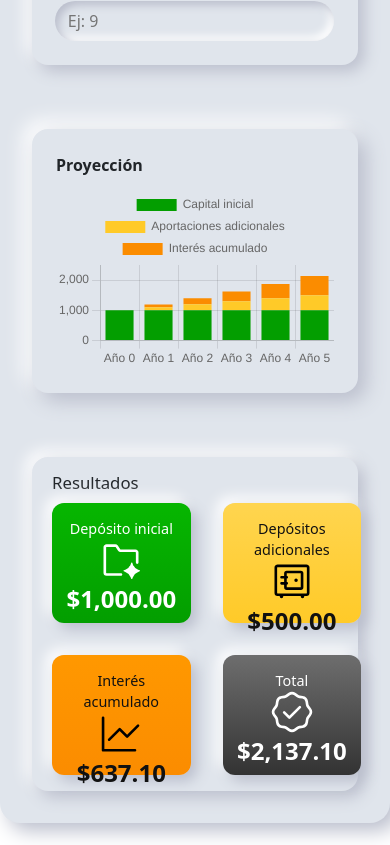
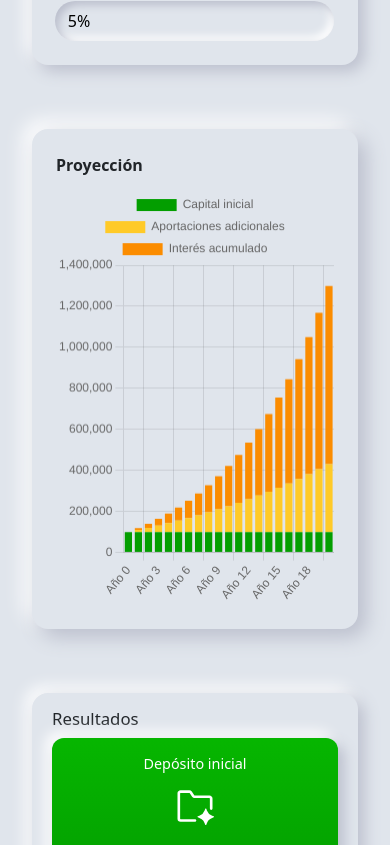
Before and after one commit to Frangersal/my-compound-interest, a React (Vite) app: page / in a window 390 px wide. Shown: the part 959-1804 px from the top of the page. Built offline with nearby package versions, Linux system fonts and the light colour scheme.

Commit message:
Agregue el incremento % de aportacion anual al resultado de la grafica, agregue notacion cientifica porsi algun gracioso quiere poner numeros muy altos e hice algunos acomodos en el layout

```diff
--- a/src/assets/style/Graph.css
+++ b/src/assets/style/Graph.css
@@ -7,7 +7,16 @@
     box-sizing: border-box;
     display: flex;
     flex-direction: column;
-    height: 100%;
+}
+
+/* En móviles pequeños (<= 900px) forzar altura fija para mantener consistencia visual */
+@media (max-width: 900px) {
+    .graph-card {
+        height: 500px;
+        min-height: 500px;
+        max-height: 500px;
+        overflow: hidden;
+    }
 }
 
 .graph-header {
--- a/src/assets/style/Results.css
+++ b/src/assets/style/Results.css
@@ -14,12 +14,13 @@
     background: #e0e5ec;
     border-radius: 12px;
     box-shadow: 6px 6px 14px #babecc, -6px -6px 14px #fff;
-    padding: 0.9rem;
+    padding: 0.9rem 0.1rem;
     display: flex;
     flex-direction: column;
     align-items: center;
     justify-content: space-between;
-    height: 140px; /* más chaparro en escritorio */
+    height: 140px;
+    /* más chaparro en escritorio */
     box-sizing: border-box;
 }
 
@@ -40,7 +41,7 @@
     box-shadow: inset 2px 2px 6px rgba(255,255,255,0.6), inset -2px -2px 6px rgba(0,0,0,0.03); */
 }
 
-.result-icon img{
+.result-icon img {
     width: 42px;
     height: 42px;
 }
@@ -51,42 +52,108 @@
     color: #222;
 }
 
+/* Valor en notación científica: reducir tamaño para que entre bien */
+.result-item .value.value--sci {
+    font-size: 1.05rem;
+}
+
+/* Reducir tamaño cuando el número tiene muchos dígitos ( > 12 dígitos ) */
+.result-item .value.value--small {
+    font-size: 1rem;
+}
+
 /* Colores por tipo */
 .result-inicial {
-    background: linear-gradient(180deg, #06b600, #039e00); /* verdes */
+    background: linear-gradient(180deg, #06b600, #039e00);
+    /* verdes */
     color: #fff;
 }
-.result-inicial .label, .result-inicial .value { color: #fff }
+
+.result-inicial .label,
+.result-inicial .value {
+    color: #fff;
+}
+
 /* .result-inicial .result-icon { background: rgba(255,255,255,0.12); } */
-.result-inicial .result-icon img { filter: brightness(0) invert(1); }
+.result-inicial .result-icon img {
+    filter: brightness(0) invert(1);
+}
 
 .result-depositos {
-    background: linear-gradient(180deg, #ffd54f, #ffca28); /* amarillos */
+    background: linear-gradient(180deg, #ffd54f, #ffca28);
+    /* amarillos */
     color: #111;
 }
-.result-depositos .label, .result-depositos .value { color: #111 }
+
+.result-depositos .label,
+.result-depositos .value {
+    color: #111;
+}
+
 /* .result-depositos .result-icon { background: rgba(0,0,0,0.04); } */
-.result-depositos .result-icon img { filter: none; }
+.result-depositos .result-icon img {
+    filter: none;
+}
 
 .result-interes {
-    background: linear-gradient(180deg, #ff9800, #fb8c00); /* naranja */
+    background: linear-gradient(180deg, #ff9800, #fb8c00);
+    /* naranja */
     color: #111;
 }
-.result-interes .label, .result-interes .value { color: #111 }
+
+.result-interes .label,
+.result-interes .value {
+    color: #111;
+}
+
 /* .result-interes .result-icon { background: rgba(0,0,0,0.04); } */
-.result-interes .result-icon img { filter: none; }
+.result-interes .result-icon img {
+    filter: none;
+}
 
 .result-total {
-    background: linear-gradient(180deg, #6e6e6e, #333333); /* azul para total */
+    background: linear-gradient(180deg, #6e6e6e, #333333);
+    /* azul para total */
     color: #fff;
 }
-.result-total .label, .result-total .value { color: #fff }
+
+.result-total .label,
+.result-total .value {
+    color: #fff;
+}
+
 /* .result-total .result-icon { background: rgba(255,255,255,0.12); } */
-.result-total .result-icon img { filter: brightness(0) invert(1); }
+.result-total .result-icon img {
+    filter: brightness(0) invert(1);
+}
 
 @media (max-width: 900px) {
     .results-card .results-grid {
         grid-template-columns: repeat(2, 1fr);
     }
-    .result-item { aspect-ratio: auto; height: 120px }
+
+    .result-item {
+        aspect-ratio: auto;
+        height: 120px;
+    }
 }
+
+/* Cuando la pantalla es menor a 992px, apilar los resultados hacia abajo
+   (cada .result-item ocupa toda la fila). Esto 'colapsa' la rejilla y hace
+   que los items se acomoden verticalmente */
+@media (max-width: 992px) {
+    .results-card .results-grid {
+        grid-template-columns: 1fr;
+        gap: 1rem;
+    }
+
+    .result-item {
+        width: 100%;
+        height: auto;
+        padding: 0.9rem 0.8rem;
+        display: flex;
+        flex-direction: column;
+        align-items: center;
+        justify-content: flex-start;
+    }
+}
--- a/src/components/App.jsx
+++ b/src/components/App.jsx
@@ -7,11 +7,11 @@ import Footer from './Footer'
 
 function App() {
   const [values, setValues] = useState({
-    deposit: 1000,
+    deposit: 100000,
     rate: 9,
-    years: 5,
-    contrib: 100,
-  contribInflation: 0,
+    years: 20,
+    contrib: 10000,
+    contribInflation: 5,
     frequency: 'anualmente'
   })
 
@@ -39,9 +39,9 @@ function App() {
             <Results values={values} />
           </div>
         </div>
-    </div>
-    <Footer />
-  </>
+      </div>
+      <Footer />
+    </>
   )
 }
 
--- a/src/components/Graph.jsx
+++ b/src/components/Graph.jsx
@@ -15,7 +15,7 @@ Chart.register(...registerables)
 // precisión financiera exacta (por ejemplo, tratamiento de aportes al principio
 // de periodo o intereses prorrateados con mayor exactitud), lo podemos ajustar.
 // IMPORTANTE: los colores de los datasets se mantienen tal como estaban (no los cambiamos).
-function computeSeries({ deposit = 1000, rate = 8, years = 5, contrib = 0, frequency = 'anualmente' }) {
+function computeSeries({ deposit = 1000, rate = 8, years = 5, contrib = 0, contribInflation = 0, frequency = 'anualmente' }) {
     const labels = []
     const depositSeries = []
     const contribSeries = []
@@ -29,11 +29,19 @@ function computeSeries({ deposit = 1000, rate = 8, years = 5, contrib = 0, frequ
     // Para cada año calculamos el balance al final del año mediante capitalización
     // discreta por los m periodos definidos (p. ej. 12 para mensual). Se aplica el
     // interés periodo a periodo y luego se añade la contribución del periodo.
+    // Ahora soportamos un incremento anual en las aportaciones: `contribInflation`
+    // (porcentaje). Aplicamos dicho porcentaje al valor de `contrib` al finalizar
+    // cada año, de forma que el año siguiente las aportaciones periódicas sean mayores.
     let balance = Number(deposit)
     labels.push('Año 0')
     depositSeries.push(Number(deposit))
     contribSeries.push(0)
     intereses.push(0)
+
+    // Variables para contribuciones crecientes
+    let contribYear = Number(contrib)
+    const inc = Number(contribInflation) / 100
+    let totalContrib = 0
 
     for (let y = 1; y <= Number(years); y++) {
         // Capitalizamos a través de m periodos dentro del año
@@ -41,16 +49,18 @@ function computeSeries({ deposit = 1000, rate = 8, years = 5, contrib = 0, frequ
             const periodRate = r / m
             // Acumulamos el interés sobre el saldo actual
             balance = balance * (1 + periodRate)
-            // Añadimos la contribución al final de cada periodo
-            balance = balance + Number(contrib)
+            // Añadimos la contribución del periodo (usando la contribución de este año)
+            balance = balance + contribYear
+            totalContrib += contribYear
         }
-        // A modo de aproximación: separamos el depósito inicial (constante) de las
-        // aportaciones adicionales acumuladas hasta ese año.
-        const contribAcum = Number(contrib) * (m * y)
+
         labels.push(`Año ${y}`)
         depositSeries.push(Number(deposit))
-        contribSeries.push(contribAcum)
-        intereses.push(Math.max(0, Math.round(balance - (Number(deposit) + contribAcum))))
+        contribSeries.push(totalContrib)
+        intereses.push(Math.max(0, Math.round(balance - (Number(deposit) + totalContrib))))
+
+        // Incrementar la aportación para el siguiente año
+        contribYear = contribYear * (1 + inc)
     }
 
     return { labels, depositSeries, contribSeries, intereses }
--- a/src/components/Results.jsx
+++ b/src/components/Results.jsx
@@ -9,29 +9,74 @@ import totalIcon from '../assets/icons/total.svg'
 // recibidos desde el formulario. Calcula el balance final aproximado usando
 // la misma lógica de capitalización por periodos que el gráfico (simplificada).
 export default function Results({ values = {} }) {
-    const { deposit = 0, rate = 0, years = 0, contrib = 0, frequency = 'anualmente' } = values
+    const { deposit = 0, rate = 0, years = 0, contrib = 0, contribInflation = 0, frequency = 'anualmente' } = values
 
     // Convertir tasa anual a decimal y periodos por año
     const r = Number(rate) / 100
     const m = frequency === 'mensualmente' ? 12 : frequency === 'quincenalmente' ? 24 : frequency === 'semanalmente' ? 52 : frequency === 'diariamente' ? 365 : 1
 
+    // Calcular balance final y aportaciones acumuladas considerando
+    // que las aportaciones aumentan un % anual definido por contribInflation.
+    const inc = Number(contribInflation) / 100
     let balance = Number(deposit)
+    let contribYear = Number(contrib)
+    let totalContrib = 0
+
     for (let y = 1; y <= Number(years); y++) {
+        // Por cada periodo dentro del año: aplicar el interés del periodo
+        // sobre el saldo actual y luego sumar la aportación periódica al final
+        // del periodo. Además acumulamos esa aportación en totalContrib.
         for (let p = 0; p < m; p++) {
             balance = balance * (1 + r / m)
-            balance = balance + Number(contrib)
+            balance = balance + contribYear
+            totalContrib += contribYear
         }
+
+        // Al finalizar el año, incrementamos la aportación periódica para
+        // el siguiente año usando el porcentaje `contribInflation`.
+        contribYear = contribYear * (1 + inc)
     }
 
     const depositInicial = Number(deposit)
-    const depositosAdicionales = Number(contrib) * (m * Number(years))
+    const depositosAdicionales = totalContrib
     const totalAportado = depositInicial + depositosAdicionales
-    // Mantener los valores con centavos para mostrar .00
+    // Intereses acumulados (mantener >= 0)
     const interesesRaw = balance - totalAportado
     const intereses = Math.max(0, interesesRaw)
     const finalBalance = balance
 
     const moneyFormatter = new Intl.NumberFormat('en-US', { minimumFractionDigits: 2, maximumFractionDigits: 2 })
+
+    // Helper: formatea valores muy grandes en notación científica y
+    // añade una clase para reducir su tamaño visual.
+    function formatLarge(n) {
+        const abs = Math.abs(n)
+        // Umbral: usar notación científica sólo para números muy grandes.
+        // Cambiado a 1e15 (cuatrillones en escala corta) para que no se active
+        // en cifras 'grandes' habituales como millones o miles de millones.
+        const isSci = abs >= 1e15
+        // Detectar si el entero tiene más de 12 dígitos (>= 1e12)
+        const isLargeDigits = abs >= 1e12
+        if (isSci) {
+            return { text: n.toExponential(2), isSci: true, isLargeDigits }
+        }
+        return { text: moneyFormatter.format(n), isSci: false, isLargeDigits }
+    }
+
+
+    // Precomputar las versiones formateadas de cada métrica.
+    // formatLarge devuelve { text, isSci } para decidir presentación y clase.
+    const fDepositInicial = formatLarge(depositInicial)
+    const fDepositosAdicionales = formatLarge(depositosAdicionales)
+    const fIntereses = formatLarge(intereses)
+    const fFinalBalance = formatLarge(finalBalance)
+
+    // Precomputar className para cada valor (si está en notación científica
+    // añadimos la clase 'value--sci' para reducir el tamaño visual).
+    const clsDepositInicial = 'value' + (fDepositInicial.isSci ? ' value--sci' : '') + (fDepositInicial.isLargeDigits ? ' value--small' : '')
+    const clsDepositosAdicionales = 'value' + (fDepositosAdicionales.isSci ? ' value--sci' : '') + (fDepositosAdicionales.isLargeDigits ? ' value--small' : '')
+    const clsIntereses = 'value' + (fIntereses.isSci ? ' value--sci' : '') + (fIntereses.isLargeDigits ? ' value--small' : '')
+    const clsFinalBalance = 'value' + (fFinalBalance.isSci ? ' value--sci' : '') + (fFinalBalance.isLargeDigits ? ' value--small' : '')
 
     return (
         <div className="content-bottom">
@@ -41,22 +86,22 @@ export default function Results({ values = {} }) {
                     <div className="result-item result-inicial">
                         <div className="label">Depósito inicial</div>
                         <div className="result-icon"><img src={initialIcon} alt="Depósito inicial"/></div>
-                        <div className="value">${moneyFormatter.format(depositInicial)}</div>
+                        <div className={clsDepositInicial}>${fDepositInicial.text}</div>
                     </div>
                     <div className="result-item result-depositos">
                         <div className="label">Depósitos adicionales</div>
                         <div className="result-icon"><img src={depositosIcon} alt="Depósitos adicionales"/></div>
-                        <div className="value">${moneyFormatter.format(depositosAdicionales)}</div>
+                        <div className={clsDepositosAdicionales}>${fDepositosAdicionales.text}</div>
                     </div>
                     <div className="result-item result-interes">
                         <div className="label">Interés acumulado</div>
                         <div className="result-icon"><img src={interesIcon} alt="Interés acumulado"/></div>
-                        <div className="value">${moneyFormatter.format(intereses)}</div>
+                        <div className={clsIntereses}>${fIntereses.text}</div>
                     </div>
                     <div className="result-item result-total">
                         <div className="label">Total</div>
                         <div className="result-icon"><img src={totalIcon} alt="Total"/></div>
-                        <div className="value">${moneyFormatter.format(finalBalance)}</div>
+                        <div className={clsFinalBalance}>${fFinalBalance.text}</div>
                     </div>
                 </div>
             </div>
```
